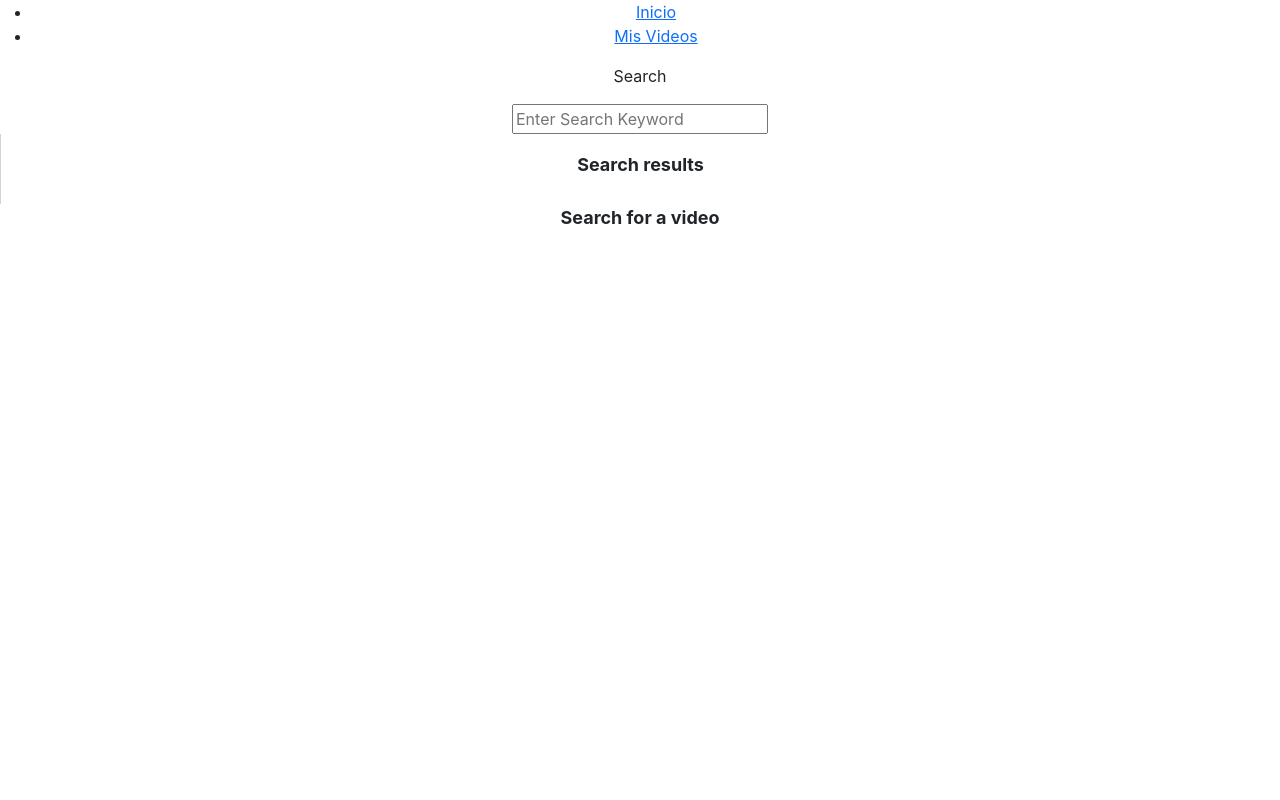
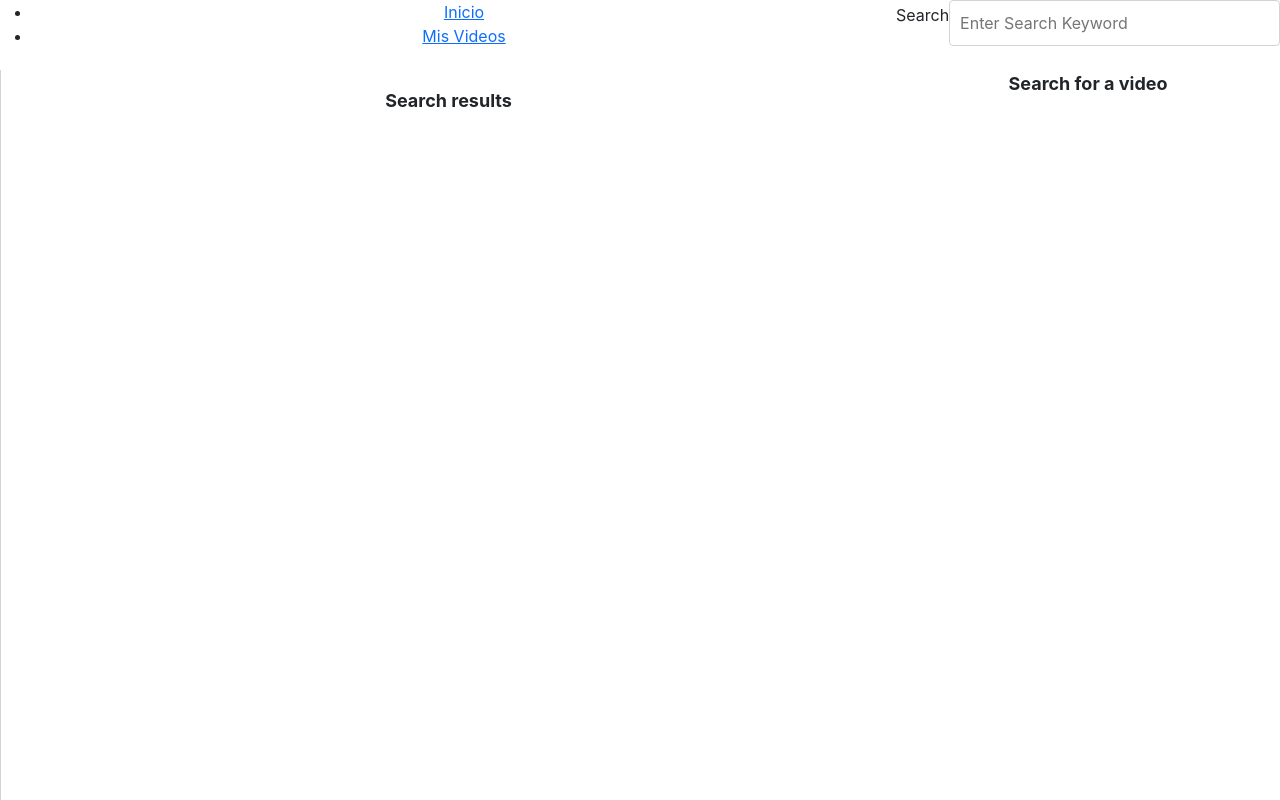
Before and after one commit to Peble0002/Proyecto-TECFLIX-, a React (Create React App) app in the folder tecflix/: page / in a window 1280 px wide. Built offline with nearby package versions, Linux system fonts and the light colour scheme.

Commit message:
actualizaci[on app.css

```diff
--- a/tecflix/src/App.css
+++ b/tecflix/src/App.css
@@ -36,3 +36,53 @@
     transform: rotate(360deg);
   }
 }
+
+html {
+  height: 100vh;
+  font-family: sans-serif;
+  box-sizing: border-box;
+}
+
+body,
+#root,
+.App {
+  height: 100%;
+  margin: 0;
+}
+
+.App {
+  display: grid;
+  grid-template-columns: 70% 1fr;
+  grid-template-rows: 70px auto;
+}
+.search-form {
+  border-bottom: 1px solid lightgray;
+  display: flex;
+  justify-content: flex-start;
+  padding: 0 20px;
+  align-items: center;
+}
+
+.form-controls {
+  display: flex;
+  flex-grow: 1;
+  align-items: center;
+  justify-content: space-between;
+}
+.form-controls input[type="text"] {
+  display: flex;
+  border: 1px solid lightgray;
+  flex-grow: 1;
+  padding: 10px;
+  border-radius: 4px;
+  font-size: 16px;
+}
+.form-controls input[type="text"]:focus {
+  outline: none;
+  border-color: gray;
+  box-shadow: 0 2px 5px lightgray;
+}
+
+.form-controls label {
+  display: none;
+}
```
